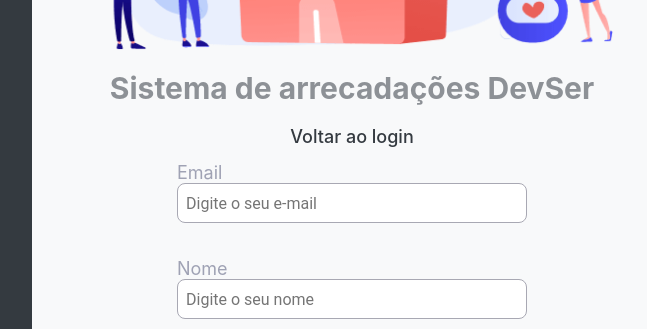
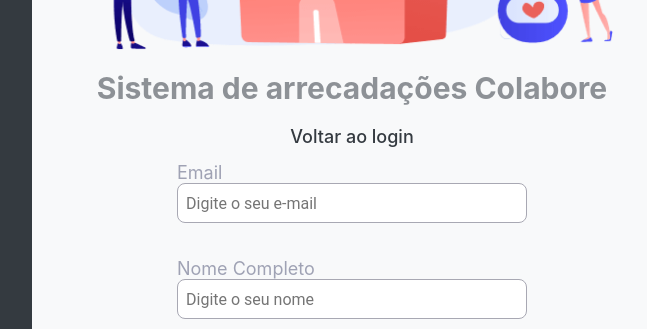
Before and after one commit to RafaelSantini23/ProjetoFinal-VemSerDBC, a React (Create React App) app: page /register in a window 1280 px wide. Shown: the part 200-529 px from the top of the page, without its empty margins (608-1255 px from the left). Built offline with nearby package versions, Linux system fonts and the light colour scheme; what text-mask-addons would draw is missing.

Commit message:
feat: corrigindo bugs

```diff
--- a/src/components/header/Item.styles.tsx
+++ b/src/components/header/Item.styles.tsx
@@ -3,6 +3,7 @@
 
 export const ImgProfile = styled.img<{src?: any}>`
     height: 60px;
+    width: 70px;
     border-radius: 100%;
     src: url(${props => props.src});
 `
--- a/src/components/modal/CardColabs.tsx
+++ b/src/components/modal/CardColabs.tsx
@@ -7,12 +7,13 @@
 import { NotContributors } from "../../Global.styles";
 import { ContainerModal } from "./CardColab.styles";
 import DefaultImage from '../../imgs/defaultImage.jpeg';
+import { convertImage64 } from "../../utils/Utils";
 
 type Colabs = {
     colabs: {
         id: string,
         name: string,
-        photo: string;
+        profilePhoto: string;
     }[],
 }
 
@@ -25,7 +26,7 @@
             <>
             <ModalColab>
                         <ColabInfo>
-                            <ImgModal width='100px' src={child.photo ? child.photo : DefaultImage} alt="profile" />
+                            <ImgModal src={child.profilePhoto ? convertImage64(child.profilePhoto) : DefaultImage} alt="profile" />
                             <ColabName>
                                  {child.name}
                             </ColabName>
--- a/src/components/modal/Donate.tsx
+++ b/src/components/modal/Donate.tsx
@@ -13,6 +13,7 @@
 import { RootState } from "../../store"
 import { Params, useNavigate, useParams } from "react-router-dom";
 import Theme from "../../theme"
+import { Loading } from "notiflix";
 
 
 function Donate({ dispatch, onClick }: DonateCreateDTO & DispatchProp) {
@@ -32,7 +33,6 @@
           }}
           validationSchema={SignupSchema}
           onSubmit={(values: DonateCreateDTO['donate']) => {
-
             const donateCampaign = {
                 message: 'teste',
                 value: convertMoney(values.value as string),
--- a/src/components/modal/Modal.styles.tsx
+++ b/src/components/modal/Modal.styles.tsx
@@ -90,8 +90,8 @@
 `
 
 export const ImgModal = styled.img`
-    width: 100px;
-    height: 100px;
+    width: 70px;
+    height: 70px;
     border-radius: 100%;
 `
 
--- a/src/pages/details/Details.styles.tsx
+++ b/src/pages/details/Details.styles.tsx
@@ -173,6 +173,8 @@
         color: #666666;
     }
 
+
+
 `
 
 export const ContainerButton = styled.div`
--- a/src/pages/login/Login.tsx
+++ b/src/pages/login/Login.tsx
@@ -11,6 +11,7 @@
 import { ImgLogin, TitleLogin } from "./login.styles";
 import Theme from "../../theme";
 import * as Yup from 'yup';
+import { setButton } from "../../store/actions/usersAction";
 
 function Login({dispatch}: AuthDTO & DispatchProp) {
     const [passVisible, setPassVisible] = useState(true)
@@ -41,7 +42,7 @@
     <ContainerGlobal>
         <ImgLogin>
             <img src={ThemeImg}  height={'250px'} alt="" />
-            <TitleLogin> Sistema de arrecadações DevSer</TitleLogin>
+            <TitleLogin> Sistema de arrecadações Colabore</TitleLogin>
         </ImgLogin>
         <ContainerFormUser>
 
@@ -56,6 +57,7 @@
                     { setSubmitting }: FormikHelpers<AuthDTO['auth']>
                     ) => {
                         handleLogin(dispatch,values, navigate)
+                        setButton(dispatch,false)
                         setSubmitting(false);
                     }}
                     >
--- a/src/pages/register/Register.tsx
+++ b/src/pages/register/Register.tsx
@@ -26,6 +26,7 @@
 import { ImgLogin, TitleLogin } from "../login/login.styles";
 import Theme from "../../theme";
 import ThemeImg from '../../imgs/theme.png';
+import { setButton } from "../../store/actions/usersAction";
 
 function Register({ user, dispatch }: UsersCreateDTO & DispatchProp) {
   const navigate = useNavigate();
@@ -69,7 +70,7 @@
       <ContainerFormUser>
       <ImgLogin>
             <img src={ThemeImg}  height={'250px'} alt="theme" />
-            <TitleLogin> Sistema de arrecadações DevSer</TitleLogin>
+            <TitleLogin> Sistema de arrecadações Colabore</TitleLogin>
         </ImgLogin>
         <LinkStyle color={`${Theme.colors.dark}`} mT="20px" to="/">Voltar ao login</LinkStyle>
           <Formik
@@ -92,6 +93,7 @@
                         profilePhoto: values.profilePhoto
                       }
                       registerUser(dispatch, user, navigate);
+                      setButton(dispatch, false)
                       setSubmitting(false)
                     }}
                     >
@@ -110,7 +112,7 @@
                             ) : null}
                       </DivValidate>
                       <DivValidate>
-                          <LabelForm htmlFor='login'>Nome</LabelForm>
+                          <LabelForm htmlFor='login'>Nome Completo</LabelForm>
                           <InputStyle
                             name="login"
                             id="login"
```
